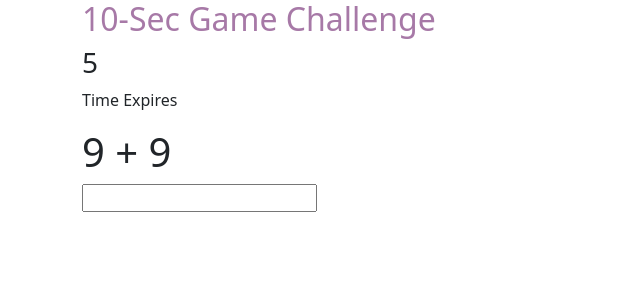
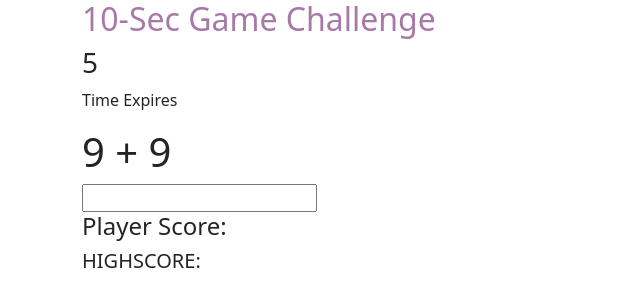
Before and after one commit to CAMBAM30/10-sec-Game-, a plain HTML site: page index.html in a window 1280 px wide. Shown: the whole page, without its empty margins (0-640 px from the left). Drawn offline with nearby package versions, Linux system fonts and the light colour scheme.

Commit message:
fix timer & add score and format fix

```diff
--- a/index.html
+++ b/index.html
@@ -18,6 +18,8 @@
                 <p>Time Expires</p>
                 <h1 id="equation"></h1>
                 <input id="player-input" type="number"/>
+                <h4>Player Score: <span id="Score"></span></h4>
+                <div> <h5>HIGHSCORE: <span id="highScore"></span></h5></div>
                 </div>
             </div>
           </div>
```
